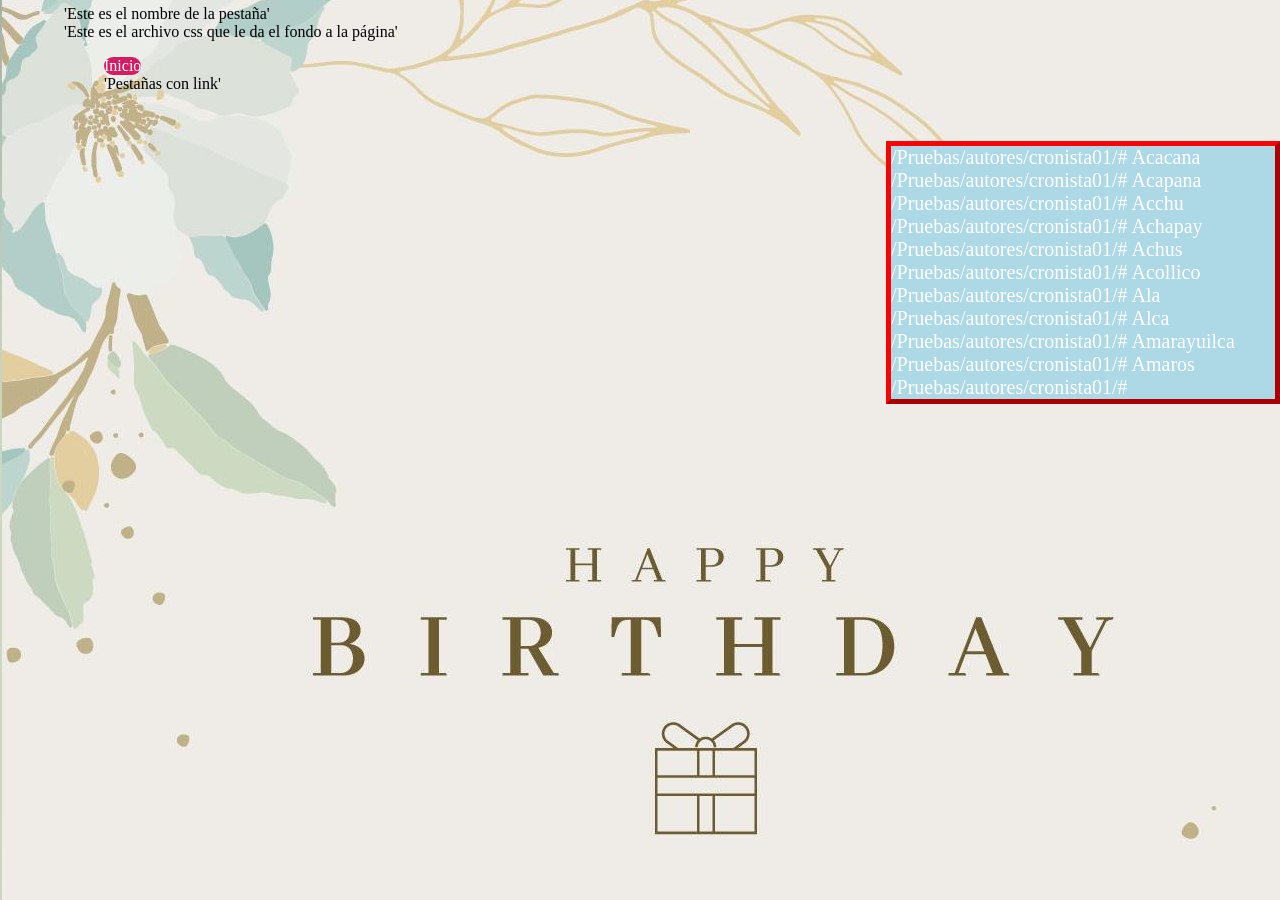
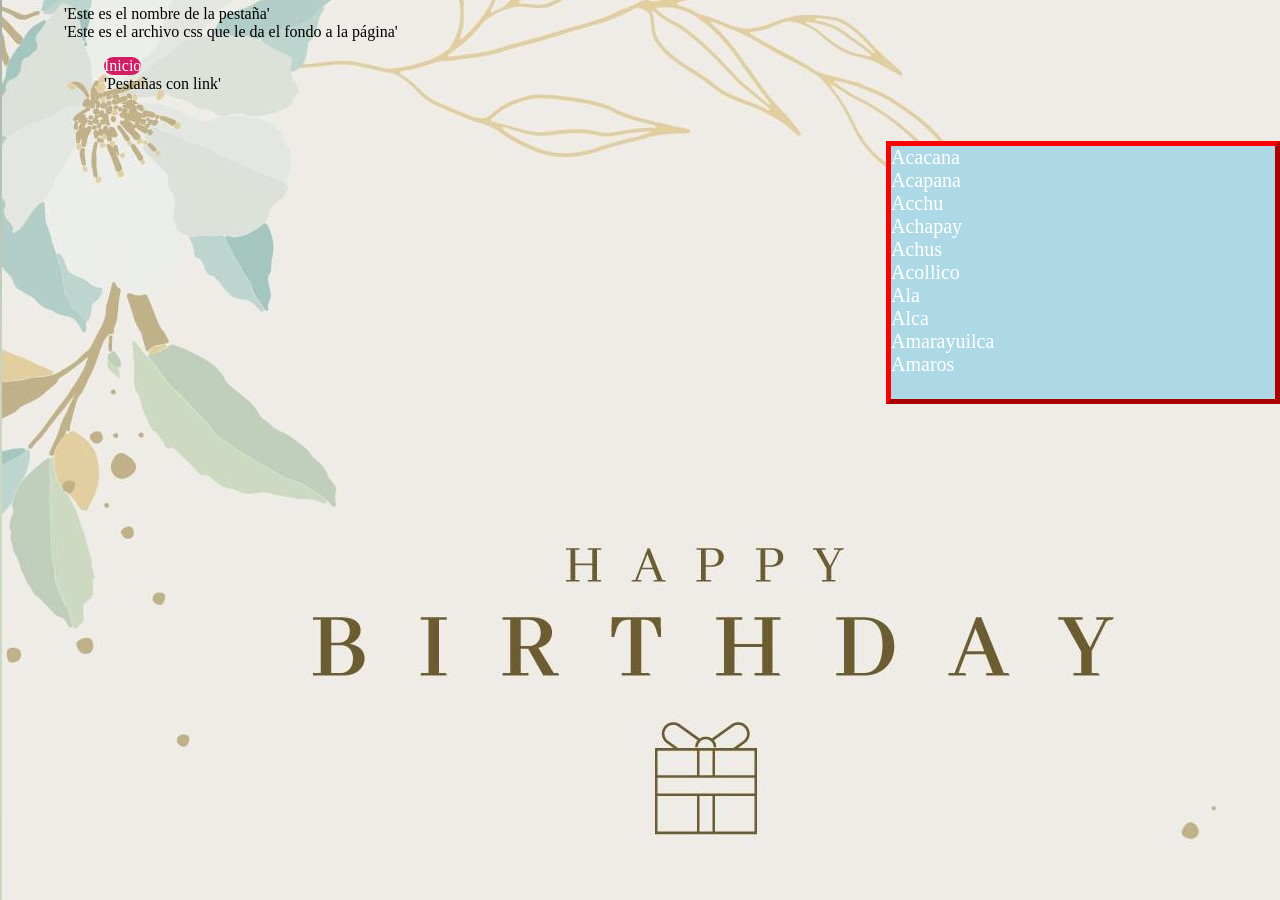
Before and after one commit to glosascroniquenses/Pruebas, a Jekyll site: the page built from _autores/cronista01.html, in a window 1280 px wide. Built offline with Jekyll 4.4.1, drawn with Linux system fonts in a browser that asks for light colours.

Commit message:
Update autore.html

```diff
--- a/_layouts/autore.html
+++ b/_layouts/autore.html
@@ -21,7 +21,7 @@ layout: default
       <nav>
 	{% for word in unique_word_array %}
 
-	<a href="https://glosascroniquenses.github.io/Pruebas/autores/cronista01/#{{ word }}">/Pruebas/autores/cronista01/#{{ word }}</a>
+	<a href="#{{ word }}">{{ word }}</a>
 	</br>
         {% endfor %}
       </nav>
```
